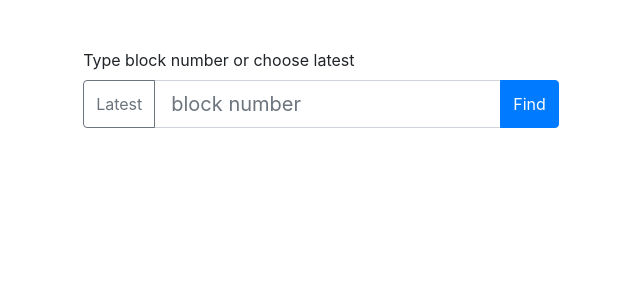
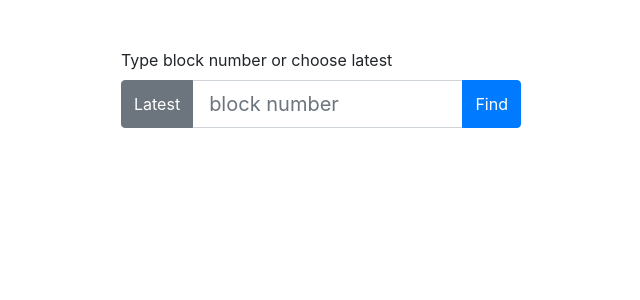
Before and after one commit to MihranG/blockchain-explorer, a React (Create React App) app: page / in a window 1280 px wide. Shown: the top 300 px of the page, without its empty margins (319-959 px from the left). Built offline with nearby package versions, Linux system fonts and the light colour scheme.

Commit message:
added validation for input

```diff
--- a/src/App.scss
+++ b/src/App.scss
@@ -14,3 +14,29 @@
   font-size: calc(10px + 2vmin);
   color: red;
 }
+
+
+.main{
+  input::-webkit-outer-spin-button,
+  input::-webkit-inner-spin-button {
+    -webkit-appearance: none;
+    margin: 0;
+  }
+
+  /* Firefox */
+  input[type=number] {
+    -moz-appearance: textfield;
+  }
+
+  &__form-group{
+    width: 400px;
+  }
+
+  &__number-input{
+    padding-right: calc(1.5em + 0.75rem) !important;
+    // width: 500px !important;
+  }
+  &__number-feedback{
+
+  }
+}
--- a/src/Main.tsx
+++ b/src/Main.tsx
@@ -20,21 +20,23 @@ const Main: FC<{}> = () => {
   };
 
   return (
-    <Row className="justify-content-md-center m-5">
+    <Row className="justify-content-md-center m-5 main">
       <Form onSubmit={onSubmit}>
-        <Form.Group>
+        <Form.Group controlId="validationFormik01" className='main__form-group'>
           <Form.Label> Type block number or choose latest</Form.Label>
-          <InputGroup className="mb-3">
+          <InputGroup className="mb-3" hasValidation>
             <InputGroup.Prepend>
-              <Button variant="outline-secondary" onClick={onLatestClick}>
+              <Button variant="secondary" onClick={onLatestClick}>
                 Latest
               </Button>
             </InputGroup.Prepend>
             <Form.Control
               size="lg"
-              type="text"
+              type="number"
               placeholder="block number"
               value={value}
+              className='main__number-input'
+              isInvalid={parseInt(value) > 13000000 }
               onChange={(e) => setValue(e.target.value)}
             />
             <InputGroup.Append>
@@ -42,7 +44,12 @@ const Main: FC<{}> = () => {
                 Find
               </Button>
             </InputGroup.Append>
+            <Form.Control.Feedback type="invalid" className='main__number-feedback'>
+              Please provide number
+            </Form.Control.Feedback>
+
           </InputGroup>
+
         </Form.Group>
       </Form>
     </Row>
--- a/src/server/index.js
+++ b/src/server/index.js
@@ -15,6 +15,7 @@ app.get('/api/block/:id', (req, res) => {
     params: [idPrepared, true],
     id: 1,
   };
+
   axios
     .post(API_URL, options, {
       headers: { 'Content-Type': 'application/json' },
```
